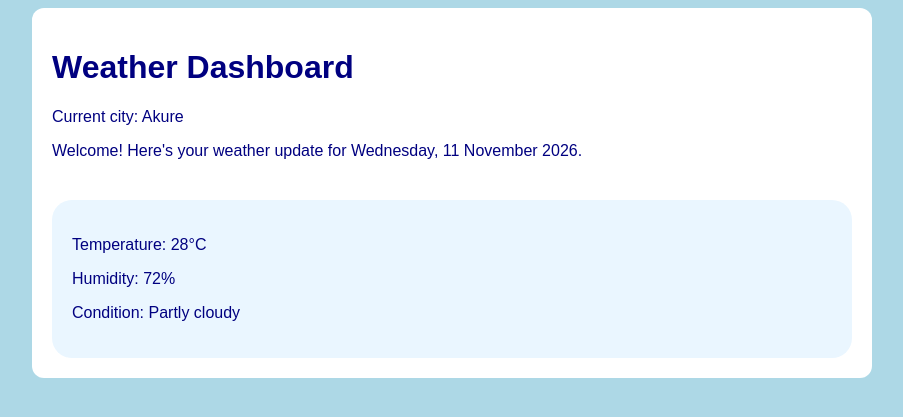
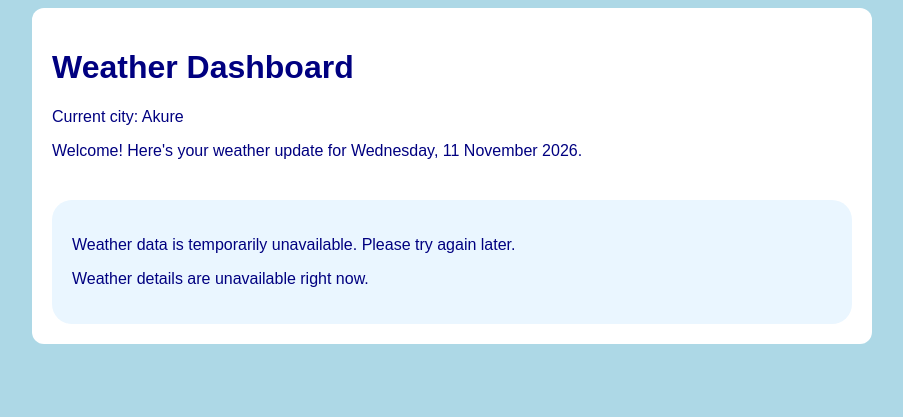
Before and after one commit to benitaadakeja/weather-dashboard, a Flask app: page / in a window 1280 px wide. Shown: the top 417 px of the page, without its empty margins (188-1091 px from the left). Run offline with Flask 3, Linux system fonts and the light colour scheme; data that the repository does not hold is empty.

Commit message:
Add live weather data and production Gunicorn server

```diff
--- a/app.py
+++ b/app.py
@@ -1,17 +1,111 @@
+from datetime import date
+import json
+import urllib.error
+import urllib.request
 
 from flask import Flask, render_template
-from datetime import date
 
 app = Flask(__name__)
 
+# Stores the last successful weather response while the app is running.
+last_weather = None
+
+weather_descriptions = {
+    0: "Clear sky",
+    1: "Mainly clear",
+    2: "Partly cloudy",
+    3: "Overcast",
+    45: "Fog",
+    48: "Depositing rime fog",
+    51: "Light drizzle",
+    53: "Moderate drizzle",
+    55: "Dense drizzle",
+    61: "Slight rain",
+    63: "Moderate rain",
+    65: "Heavy rain",
+    71: "Slight snow",
+    73: "Moderate snow",
+    75: "Heavy snow",
+    80: "Rain showers",
+    81: "Moderate rain showers",
+    82: "Violent rain showers",
+    95: "Thunderstorm",
+    96: "Thunderstorm with hail",
+    99: "Thunderstorm with heavy hail",
+}
+
+
 @app.route("/")
 def home():
-    temperature = 28
-    condition = "Partly cloudy"
-    humidity = 72
+    global last_weather
+
     city = "Akure"
     today = date.today().strftime("%A, %d %B %Y")
-    return render_template("index.html", city=city, today=today, temperature=temperature, condition=condition, humidity=humidity)
+    weather_notice = None
+
+    try:
+        url = (
+            "https://api.open-meteo.com/v1/forecast"
+            "?latitude=7.25&longitude=5.20"
+            "&current=temperature_2m,relative_humidity_2m,weather_code"
+            "&timezone=Africa%2FLagos"
+        )
+
+        with urllib.request.urlopen(url, timeout=10) as response:
+            data = json.loads(response.read().decode("utf-8"))
+
+        current = data["current"]
+
+        temperature = current["temperature_2m"]
+        humidity = current["relative_humidity_2m"]
+        weather_code = current["weather_code"]
+
+        condition = weather_descriptions.get(
+            weather_code, "Weather condition unknown"
+        )
+
+        last_weather = {
+            "temperature": temperature,
+            "humidity": humidity,
+            "condition": condition,
+        }
+
+    except (
+        urllib.error.URLError,
+        TimeoutError,
+        ValueError,
+        KeyError,
+        TypeError,
+    ):
+        if last_weather is not None:
+            temperature = last_weather["temperature"]
+            humidity = last_weather["humidity"]
+            condition = last_weather["condition"]
+
+            weather_notice = (
+                "Unable to refresh weather data. "
+                "Showing the last available update."
+            )
+        else:
+            temperature = None
+            humidity = None
+            condition = None
+
+            weather_notice = (
+                "Weather data is temporarily unavailable. "
+                "Please try again later."
+            )
+
+    return render_template(
+        "index.html",
+        city=city,
+        today=today,
+        temperature=temperature,
+        humidity=humidity,
+        condition=condition,
+        weather_notice=weather_notice,
+    )
+
 
 if __name__ == "__main__":
-    app.run(debug=True)
+    app.run(host="0.0.0.0", port=5000, debug=True)
--- a/requirements.txt
+++ b/requirements.txt
@@ -1,2 +1,3 @@
 Flask
 pytest
+gunicorn
--- a/templates/index.html
+++ b/templates/index.html
@@ -12,9 +12,16 @@
         <p>Welcome! Here's your weather update for {{ today }}.</p>
 
         <div class="weather-card">
-            <p>Temperature: {{ temperature }}°C</p>
-            <p>Humidity: {{ humidity }}%</p>
-            <p>Condition: {{ condition }}</p>
+	    {% if weather_notice %}
+    		<p class="weather-notice">{{ weather_notice }}</p>
+	    {% endif %}
+            {% if temperature is not none %}
+    	        <p>Temperature: {{ temperature }}°C</p>
+    		<p>Humidity: {{ humidity }}%</p>
+    		<p>Condition: {{ condition }}</p>
+	    {% else %}
+    		<p>Weather details are unavailable right now.</p>
+	    {% endif %}
         </div>
     </div>
 </body>
```
Also changed, not shown: tests/test_app.py (+92 -13 lines), 1 other file.
